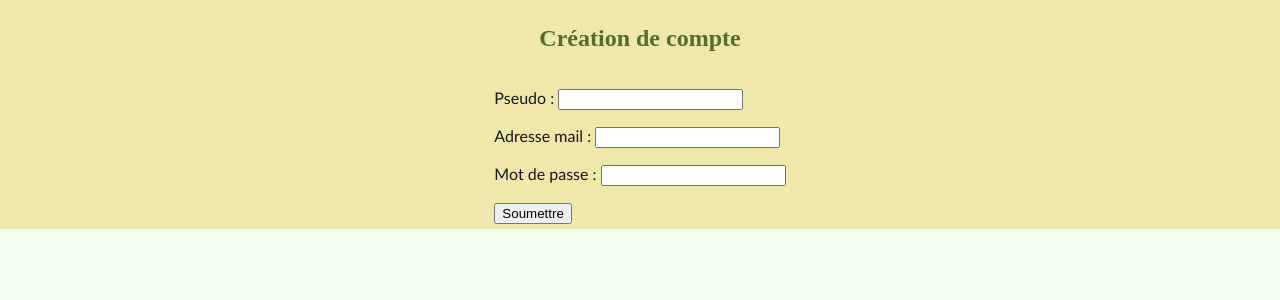
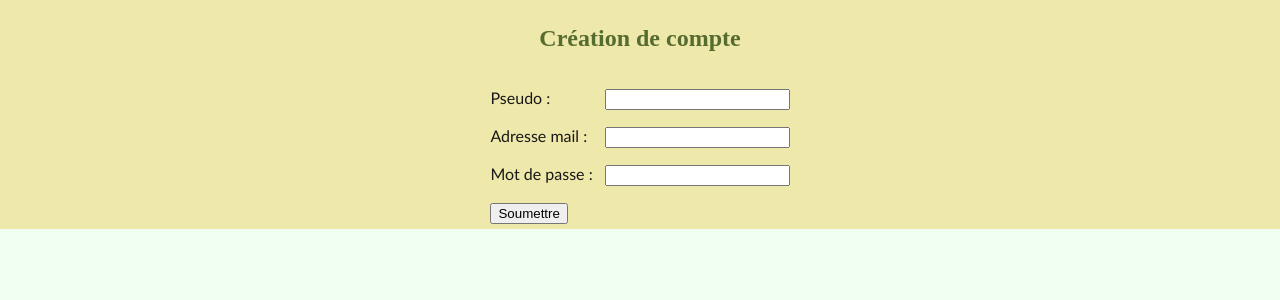
Before and after one commit to spyladder/pronofoot, a Django app: page /pronos/register/ in a window 1280 px wide. Shown: the part 81-381 px from the top of the page. Run offline with Django 3.2, Linux system fonts and the light colour scheme.

Commit message:
Added a style for forms to align labels.

```diff
--- a/pronos/static/pronos/style.css
+++ b/pronos/static/pronos/style.css
@@ -118,6 +118,12 @@ section ul
     list-style-type: none;
     margin: 0 0 15px 0;
     padding: 0;
+}
+
+form label
+{
+    width: 110px;
+    display:inline-block;
 }
 
 #cup_menu
```
